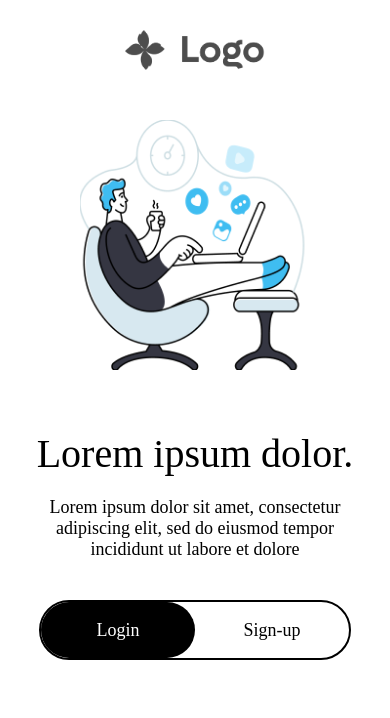
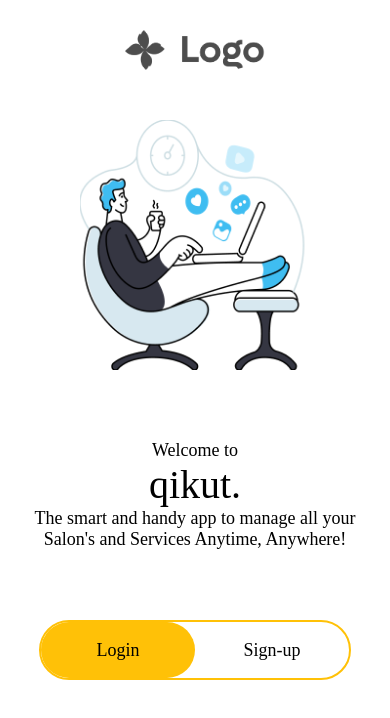
Before and after one commit to abhisek-code0/qikut, a React Native app: screen /Home in a window 390 px wide. Shown: the top 718 px of the page. Built offline with nearby package versions, Linux system fonts and the light colour scheme.

Commit message:
welcome screen code added but logo remaining

```diff
--- a/src/screens/WelcomeScreen.tsx
+++ b/src/screens/WelcomeScreen.tsx
@@ -20,16 +20,18 @@ const HomeScreen = () => {
     <View style={styles.container}>
       <Image source={require("../assets/logo.png")} style={styles.logo} />
       <Image source={require("../assets/man.png")} style={styles.bannerImage} />
-      <Text style={styles.title}>Lorem ipsum dolor.</Text>
-      <Text style={styles.subTitle}>
-        Lorem ipsum dolor sit amet, consectetur adipiscing elit, sed do eiusmod
-        tempor incididunt ut labore et dolore
+      <Text style={styles.subTitle1}>
+        Welcome to
+      </Text>
+      <Text style={styles.title}>qikut.</Text>
+      <Text style={styles.subTitle2}>
+        The smart and handy app to manage all your Salon's and Services Anytime, Anywhere!
       </Text>
       <View style={styles.buttonContainer}>
         <TouchableOpacity
           style={[
             styles.loginButtonWrapper,
-            { backgroundColor: colors.primary },
+            { backgroundColor: colors.btn },
           ]}
           onPress={handleLogin}
         >
@@ -70,24 +72,33 @@ const styles = StyleSheet.create({
     paddingHorizontal: 20,
     textAlign: "center",
     color: colors.primary,
-    marginTop: 40,
+    marginTop: 0,
   },
-  subTitle: {
+  subTitle1: {
     fontSize: 18,
     paddingHorizontal: 20,
     textAlign: "center",
     color: colors.primary,
     fontFamily: fonts.Medium,
-    marginVertical: 20,
+    marginTop: 50,
+  },
+  subTitle2: {
+    fontSize: 18,
+    paddingHorizontal: 20,
+    textAlign: "center",
+    color: colors.primary,
+    fontFamily: fonts.Medium,
+    marginVertical: 0,
   },
   buttonContainer: {
-    marginTop: 20,
+    marginTop: 70,
     flexDirection: "row",
     borderWidth: 2,
-    borderColor: colors.primary,
+    borderColor: colors.btn,
     width: "80%",
     height: 60,
     borderRadius: 100,
+
   },
   loginButtonWrapper: {
     justifyContent: "center",
@@ -96,13 +107,13 @@ const styles = StyleSheet.create({
     borderRadius: 98,
   },
   loginButtonText: {
-    color: colors.white,
+    color: colors.primary,
     fontSize: 18,
-    fontFamily: fonts.SemiBold,
+    fontFamily: fonts.Bold,
   },
   signupButtonText: {
     fontSize: 18,
-    fontFamily: fonts.SemiBold,
+    fontFamily: fonts.Bold,
     color: colors.primary,
   },
 });
```
Also changed, not shown: src/assets/welcome_salon.jpg (added).
